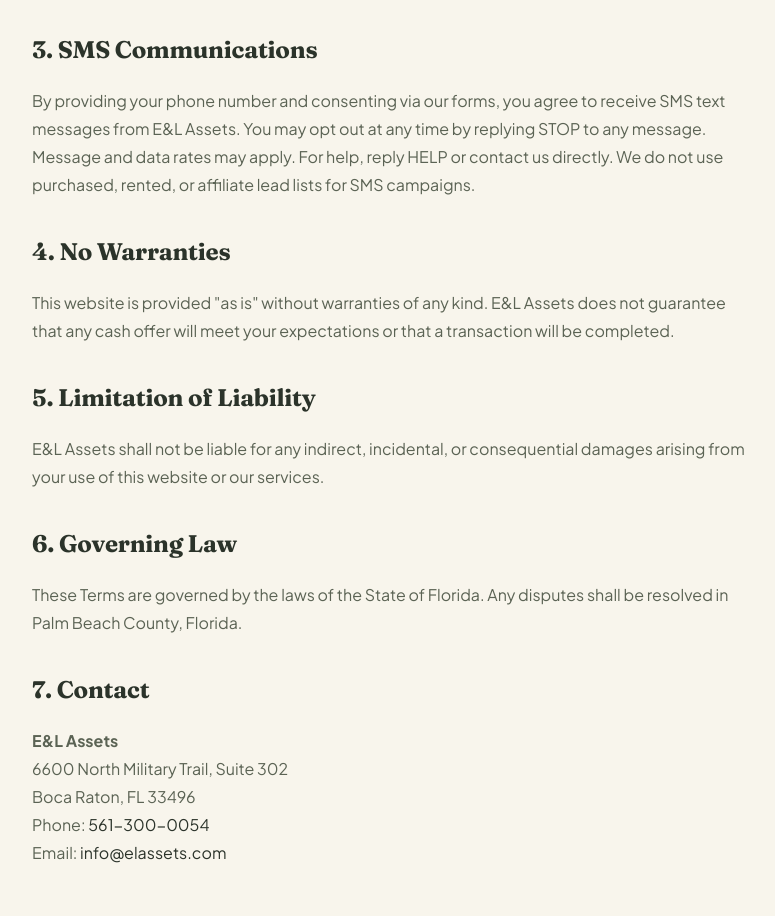
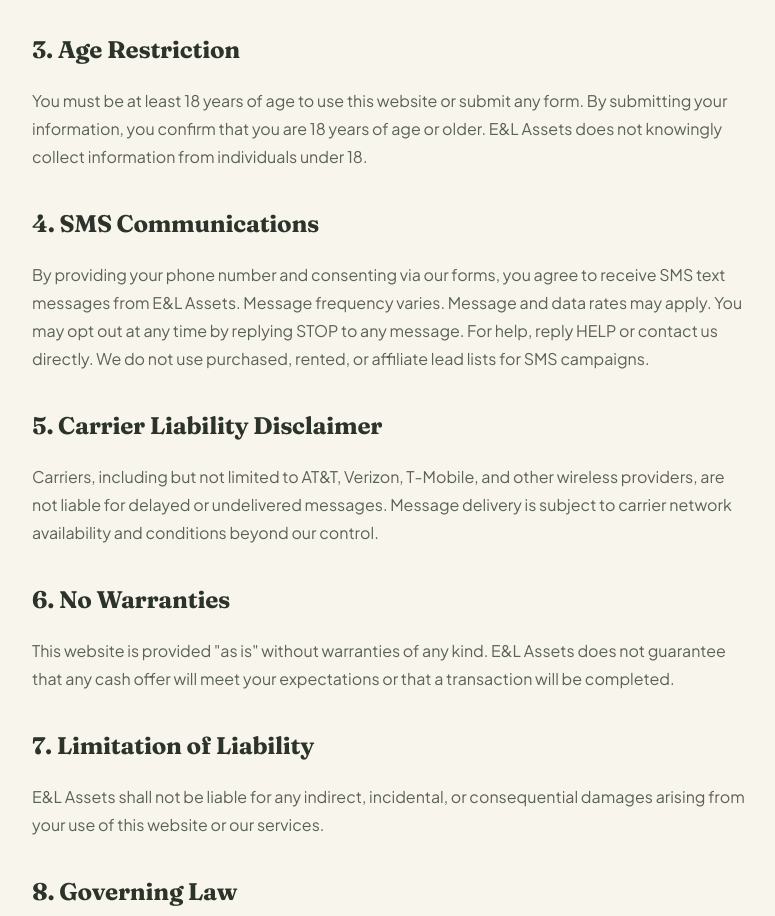
Before and after one commit to frantz-design/https-github.com-yourname-home-sweet-pics, a website built with Vite: page terms.html in a window 1280 px wide. Shown: the part 763-1679 px from the top of the page, without its empty margins (248-1023 px from the left). Built offline with nearby package versions, Linux system fonts and the light colour scheme.

Commit message:
Fix A2P compliance: add opt-out/frequency/rate disclosure, cookie policy, age restriction, carrier liability

```diff
--- a/index.html
+++ b/index.html
@@ -154,6 +154,7 @@
               <label for="sms-promotional"><strong>Optional:</strong> I also consent to receive promotional and marketing text messages from E&amp;L Assets. Marketing SMS consent is not required to submit this form.</label>
             </div>
           </div>
+          <p class="fine" style="margin-top:10px; text-align:center; font-size:11.5px;">Msg frequency varies. Msg &amp; data rates may apply. Reply STOP to opt out. Reply HELP for help. Carriers are not liable for delayed or undelivered messages.</p>
           <p class="fine">By submitting, you agree to be contacted by E&amp;L Assets via phone or email. See our <a href="privacy.html">Privacy Policy</a> and <a href="terms.html">Terms of Service</a>. We never sell your information or share it with third parties except as required to provide our services.</p>
         </form>
       </div>
--- a/terms.html
+++ b/terms.html
@@ -58,19 +58,25 @@
       <h2 style="color:var(--forest-deep); margin-top:32px; margin-bottom:12px;">2. Services</h2>
       <p>E&amp;L Assets is a real estate acquisition company that purchases residential properties in South Florida. Submitting a form does not obligate you or E&amp;L Assets to complete any transaction. All cash offers are subject to property evaluation and are non-binding until a written purchase agreement is signed by both parties.</p>
 
-      <h2 style="color:var(--forest-deep); margin-top:32px; margin-bottom:12px;">3. SMS Communications</h2>
-      <p>By providing your phone number and consenting via our forms, you agree to receive SMS text messages from E&amp;L Assets. You may opt out at any time by replying STOP to any message. Message and data rates may apply. For help, reply HELP or contact us directly. We do not use purchased, rented, or affiliate lead lists for SMS campaigns.</p>
+      <h2 style="color:var(--forest-deep); margin-top:32px; margin-bottom:12px;">3. Age Restriction</h2>
+      <p>You must be at least 18 years of age to use this website or submit any form. By submitting your information, you confirm that you are 18 years of age or older. E&amp;L Assets does not knowingly collect information from individuals under 18.</p>
 
-      <h2 style="color:var(--forest-deep); margin-top:32px; margin-bottom:12px;">4. No Warranties</h2>
+      <h2 style="color:var(--forest-deep); margin-top:32px; margin-bottom:12px;">4. SMS Communications</h2>
+      <p>By providing your phone number and consenting via our forms, you agree to receive SMS text messages from E&amp;L Assets. Message frequency varies. Message and data rates may apply. You may opt out at any time by replying STOP to any message. For help, reply HELP or contact us directly. We do not use purchased, rented, or affiliate lead lists for SMS campaigns.</p>
+
+      <h2 style="color:var(--forest-deep); margin-top:32px; margin-bottom:12px;">5. Carrier Liability Disclaimer</h2>
+      <p>Carriers, including but not limited to AT&amp;T, Verizon, T-Mobile, and other wireless providers, are not liable for delayed or undelivered messages. Message delivery is subject to carrier network availability and conditions beyond our control.</p>
+
+      <h2 style="color:var(--forest-deep); margin-top:32px; margin-bottom:12px;">6. No Warranties</h2>
       <p>This website is provided "as is" without warranties of any kind. E&amp;L Assets does not guarantee that any cash offer will meet your expectations or that a transaction will be completed.</p>
 
-      <h2 style="color:var(--forest-deep); margin-top:32px; margin-bottom:12px;">5. Limitation of Liability</h2>
+      <h2 style="color:var(--forest-deep); margin-top:32px; margin-bottom:12px;">7. Limitation of Liability</h2>
       <p>E&amp;L Assets shall not be liable for any indirect, incidental, or consequential damages arising from your use of this website or our services.</p>
 
-      <h2 style="color:var(--forest-deep); margin-top:32px; margin-bottom:12px;">6. Governing Law</h2>
+      <h2 style="color:var(--forest-deep); margin-top:32px; margin-bottom:12px;">8. Governing Law</h2>
       <p>These Terms are governed by the laws of the State of Florida. Any disputes shall be resolved in Palm Beach County, Florida.</p>
 
-      <h2 style="color:var(--forest-deep); margin-top:32px; margin-bottom:12px;">7. Contact</h2>
+      <h2 style="color:var(--forest-deep); margin-top:32px; margin-bottom:12px;">9. Contact</h2>
       <p><strong>E&amp;L Assets</strong><br>6600 North Military Trail, Suite 302<br>Boca Raton, FL 33496<br>Phone: <a href="tel:5613000054" style="color:var(--forest-deep);">561-300-0054</a><br>Email: <a href="mailto:info@elassets.com" style="color:var(--forest-deep);">info@elassets.com</a></p>
     </div>
   </div>
```
Also changed, not shown: contact.html (+1 -0 lines), privacy.html (+5 -2 lines), sell-your-house.html (+1 -0 lines).
